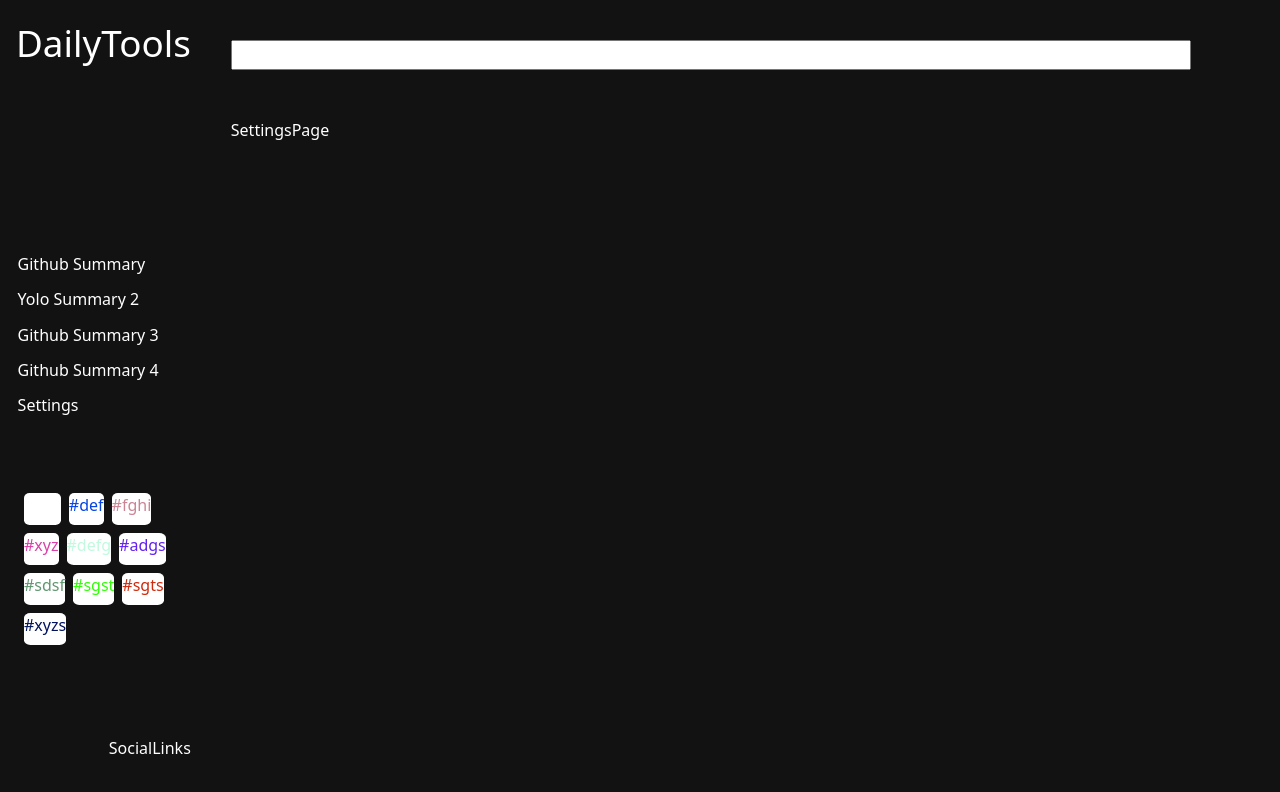
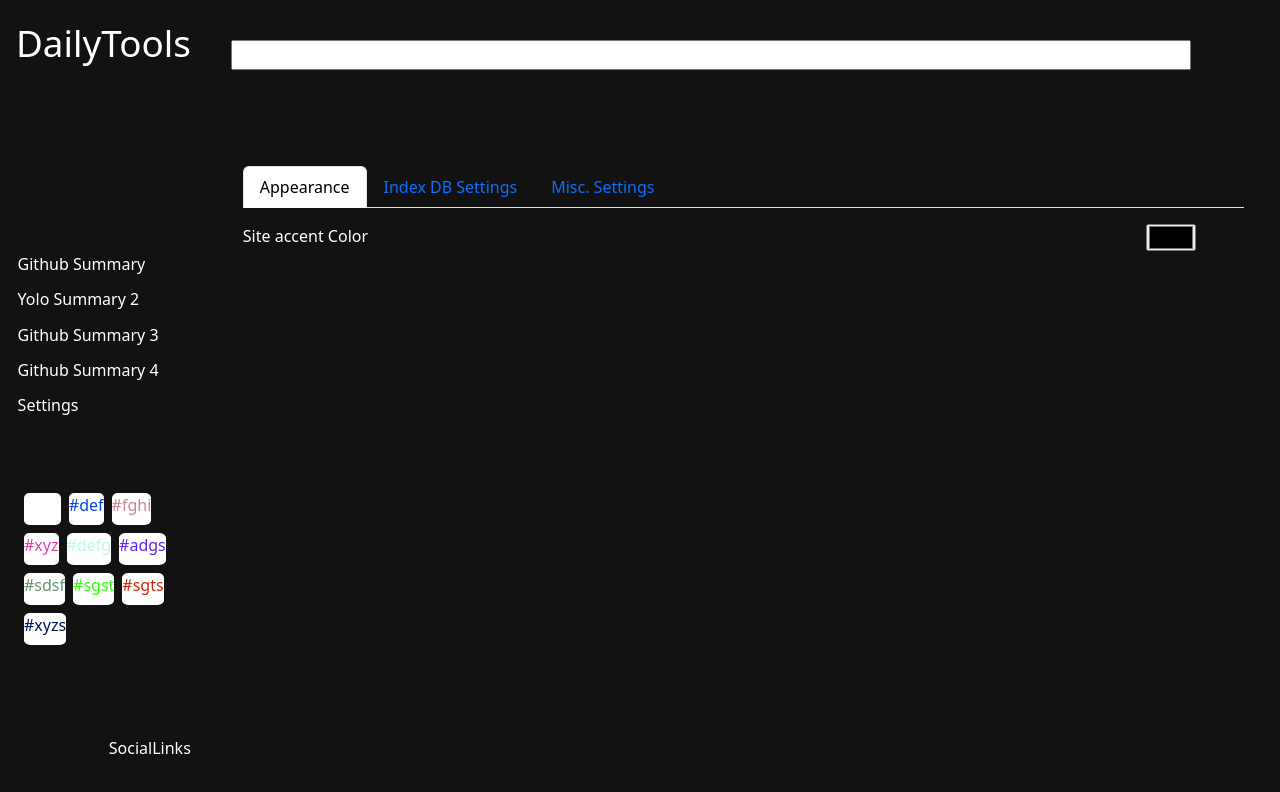
Before and after one commit to pritamprasd/tools-site, a React (Create React App) app: page / in a window 1280 px wide. Both pictures are taken after a click on the element "Settings". Shown: the top 792 px of the page. Built offline with nearby package versions, Linux system fonts and the light colour scheme.

Commit message:
added settings page with tabs and sample setting

```diff
--- a/src/App.css
+++ b/src/App.css
@@ -38,6 +38,9 @@
 }
 .infoBar{
     flex: 1;
+}
+.infoBar:hover{
+    color: var(--accent-color);
 }
 .toolsList{
     flex: 1;
--- /dev/null
+++ b/src/config/tabs.js
@@ -0,0 +1,22 @@
+import React from 'react'
+import Appearance from "../tools/site-settings/Appearance";
+import IndexDbSettings from "../tools/site-settings/IndexDbSettings";
+import MiscSettings from "../tools/site-settings/MiscSettings";
+
+export const tabs = [
+    {
+        id: "appearance",
+        title: "Appearance",
+        component: <Appearance />
+    },
+    {
+        id: "indexdb",
+        title: "Index DB Settings",
+        component: <IndexDbSettings />
+    },
+    {
+        id: "misc",
+        title: "Misc. Settings",
+        component: <MiscSettings />
+    }
+]
--- /dev/null
+++ b/src/tools/site-settings/Appearance.js
@@ -0,0 +1,31 @@
+import React, { useState } from 'react'
+import '../../App.css';
+import './SettingsPage.css';
+
+export default function Appearance() {
+    return (
+        <div className='apprearanceContainer'>
+            <AccentColor />
+        </div>
+    )
+}
+
+function AccentColor() {
+    const [selectedColor, setSelectedColor] = useState('');
+    const handleColorChange = (event) => {
+        setSelectedColor(event.target.value);
+        document.documentElement.style.setProperty('--accent-color', event.target.value)
+    };
+    return (
+        <div className='accentColor'>
+            <div>Site accent Color</div>
+            <input
+                type="color"
+                id="colorPicker"
+                name="colorPicker"
+                value={selectedColor}
+                onChange={handleColorChange}
+            />
+        </div>
+    )
+}
--- /dev/null
+++ b/src/tools/site-settings/IndexDbSettings.js
@@ -0,0 +1,9 @@
+import React from 'react'
+import '../../App.css';
+import './SettingsPage.css';
+
+export default function IndexDbSettings() {
+  return (
+    <div>IndexDbSettings</div>
+  )
+}
--- /dev/null
+++ b/src/tools/site-settings/MiscSettings.js
@@ -0,0 +1,9 @@
+import React from 'react'
+import '../../App.css';
+import './SettingsPage.css';
+
+export default function MiscSettings() {
+  return (
+    <div>MiscSettings</div>
+  )
+}
--- a/src/tools/site-settings/SettingsPage.css
+++ b/src/tools/site-settings/SettingsPage.css
@@ -0,0 +1,10 @@
+.apprearanceContainer{
+    display: flex;
+    flex-direction: column;
+}
+
+.apprearanceContainer > div {
+    display: flex;
+    justify-content: space-between;
+    padding-right: 3em;
+}
--- a/src/tools/site-settings/SettingsPage.js
+++ b/src/tools/site-settings/SettingsPage.js
@@ -1,9 +1,34 @@
-import React from 'react'
+import React, { useState } from 'react'
 import '../../App.css';
 import './SettingsPage.css';
+import { tabs } from '../../config/tabs';
 
 export default function SettingsPage() {
+  const [activeTab, setActiveTab] = useState(tabs[0].id);
   return (
-    <div>SettingsPage</div>
+    <div className="container mt-5">
+      <ul className="nav nav-tabs" id="settingsTabs">
+        {tabs.map(t=>
+          <li className="nav-item">
+            <a
+              className={`nav-link ${activeTab === t.id ? 'active' : ''}`}
+              onClick={() => setActiveTab(t.id)}
+              href={"#"+t.id}
+            >
+              {t.title}
+            </a>
+          </li>
+        )}
+      </ul>
+
+      <div className="tab-content mt-3">
+         {tabs.map(t=>
+          <div id="general"
+            className={`tab-pane fade ${activeTab === t.id ? 'show active' : ''}`}>
+          {t.component}
+        </div>
+        )}
+      </div>
+    </div>
   )
 }
```
